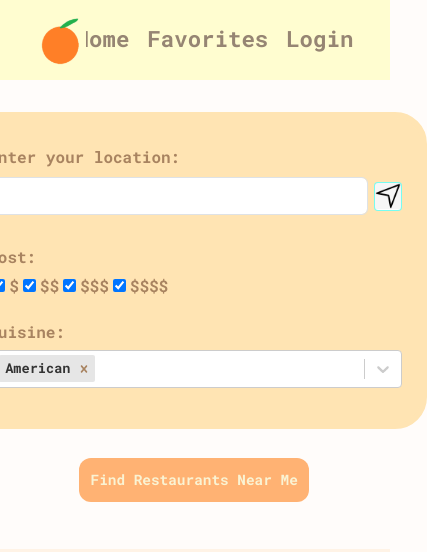
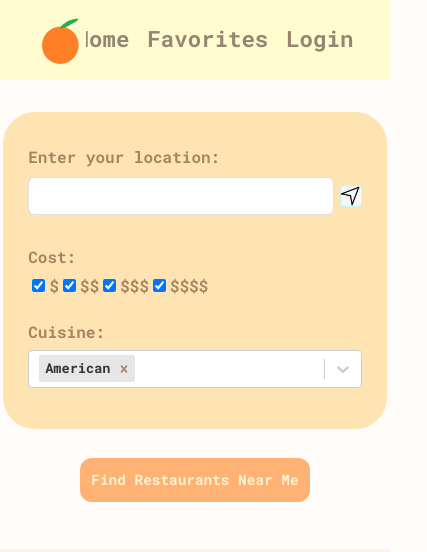
Before and after one commit to shu-william/restaurant-randomizer, a React (Create React App) app in the folder client/: page /home in a window 390 px wide. Shown: the top 552 px of the page, 427 px wide, since content can reach past the window. Built offline with nearby package versions, Linux system fonts and the light colour scheme; no server answers; a web font is replaced by a local one.

Commit message:
css bugfixes and resizing

```diff
--- a/client/src/App.css
+++ b/client/src/App.css
@@ -6,4 +6,5 @@ body{
 
 html {
     overflow-y: scroll;
+    overflow-x: hidden;
 }
--- a/client/src/styles/styles.css
+++ b/client/src/styles/styles.css
@@ -156,9 +156,9 @@ select {
     background-position-x: -0.05em;
     background-position-y: 30%;
     border-radius: 4px;
-    border: 1px solid rgba(68, 252, 236, 0.726);
-    height: 1.8em;
-    width: 1.8em;
+    border: 1px solid rgba(142, 247, 238, 0.562);
+    height: 1.4em;
+    width: 1.4em;
     margin-left: 0.4em;
 }
 
@@ -307,7 +307,7 @@ select {
 
     .formClass {
         margin-top: 7em;
-        width: 29em;
+        width: 24em;
     }
 
     .filterStyle {
@@ -319,7 +319,7 @@ select {
     .btnStyle {
         margin-top: 2em;
         margin-bottom: 1em;
-        margin-left: 25%;
+        margin-left: 20%;
     }
 
     .navbarStyle {
```
